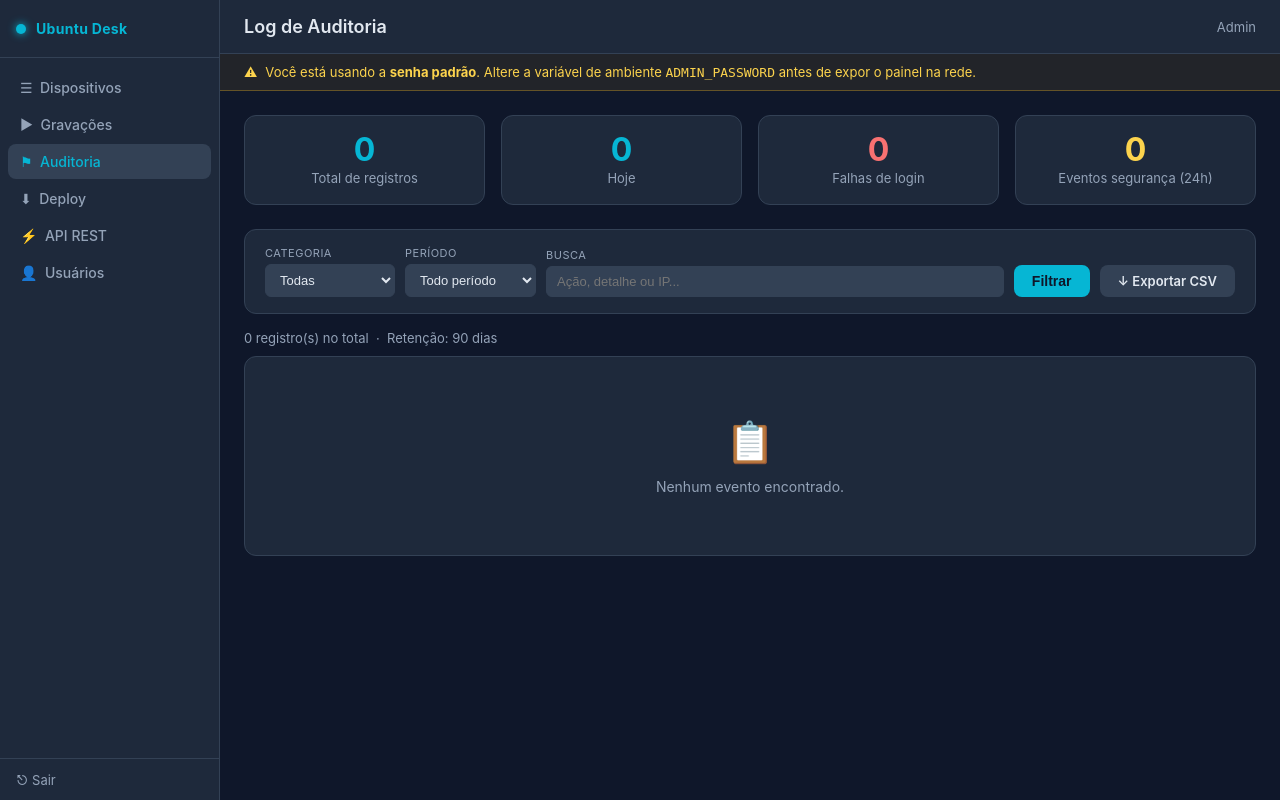
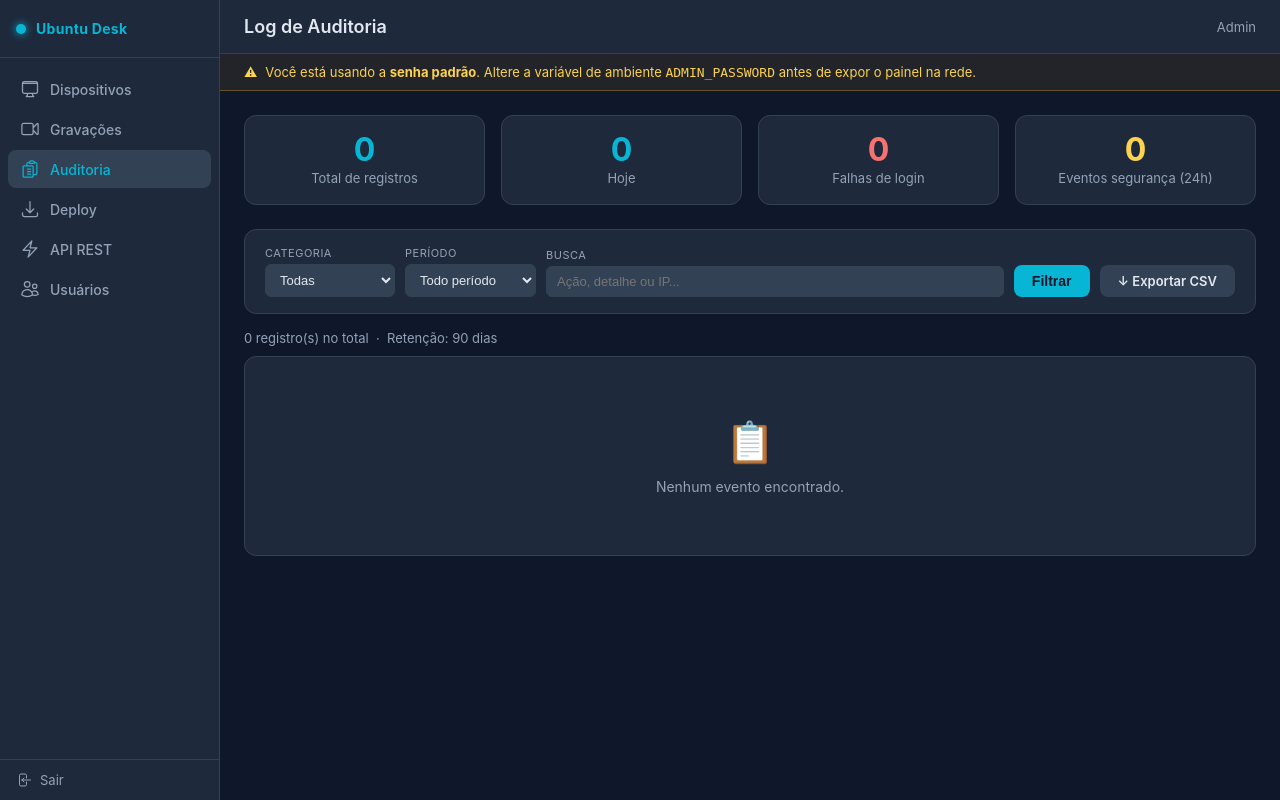
Before and after one commit to felipediasz1/Ubuntu-Desk-, a Flask app: page /audit in a window 1280 px wide. Run offline with Flask 3, Linux system fonts and the light colour scheme; the visitor is signed in with stand-in values (Sample User, id 1); data that the repository does not hold is empty.

Commit message:
fix: replace Unicode sidebar icons with Heroicons SVG inline
Co-Authored-By: Claude Sonnet 4.6 <noreply@anthropic.com>

```diff
--- a/admin/templates/base.html
+++ b/admin/templates/base.html
@@ -273,26 +273,49 @@
     </div>
     <div class="sidebar-nav">
       <a href="{{ url_for('index') }}" class="nav-item {% if request.endpoint == 'index' %}active{% endif %}">
-        ☰ &nbsp;Dispositivos
+        <svg aria-hidden="true" width="20" height="20" viewBox="0 0 24 24" fill="none" stroke="currentColor" stroke-width="1.5">
+          <path stroke-linecap="round" stroke-linejoin="round" d="M9 17.25v1.007a3 3 0 01-.879 2.122L7.5 21h9l-.621-.621A3 3 0 0115 18.257V17.25m6-12V15a2.25 2.25 0 01-2.25 2.25H5.25A2.25 2.25 0 013 15V5.25m18 0A2.25 2.25 0 0018.75 3H5.25A2.25 2.25 0 003 5.25m18 0H3" />
+        </svg>
+        Dispositivos
       </a>
       <a href="{{ url_for('recordings') }}" class="nav-item {% if request.endpoint == 'recordings' %}active{% endif %}">
-        ▶ &nbsp;Gravações
+        <svg aria-hidden="true" width="20" height="20" viewBox="0 0 24 24" fill="none" stroke="currentColor" stroke-width="1.5">
+          <path stroke-linecap="round" d="M15.75 10.5l4.72-4.72a.75.75 0 011.28.53v11.38a.75.75 0 01-1.28.53l-4.72-4.72M4.5 18.75h9a2.25 2.25 0 002.25-2.25v-9a2.25 2.25 0 00-2.25-2.25h-9A2.25 2.25 0 002.25 7.5v9a2.25 2.25 0 002.25 2.25z" />
+        </svg>
+        Gravações
       </a>
       <a href="{{ url_for('audit_log') }}" class="nav-item {% if request.endpoint == 'audit_log' %}active{% endif %}">
-        ⚑ &nbsp;Auditoria
+        <svg aria-hidden="true" width="20" height="20" viewBox="0 0 24 24" fill="none" stroke="currentColor" stroke-width="1.5">
+          <path stroke-linecap="round" stroke-linejoin="round" d="M9 12h3.75M9 15h3.75M9 18h3.75m3 .75H18a2.25 2.25 0 002.25-2.25V6.108c0-1.135-.845-2.098-1.976-2.192a48.424 48.424 0 00-1.123-.08m-5.801 0c-.065.21-.1.433-.1.664 0 .414.336.75.75.75h4.5a.75.75 0 00.75-.75 2.25 2.25 0 00-.1-.664m-5.8 0A2.251 2.251 0 0113.5 2.25H15c1.012 0 1.867.668 2.15 1.586m-5.8 0c-.376.023-.75.05-1.124.08C9.095 4.01 8.25 4.973 8.25 6.108V8.25m0 0H4.875c-.621 0-1.125.504-1.125 1.125v11.25c0 .621.504 1.125 1.125 1.125h9.75c.621 0 1.125-.504 1.125-1.125V9.375c0-.621-.504-1.125-1.125-1.125H8.25z" />
+        </svg>
+        Auditoria
       </a>
       <a href="{{ url_for('deploy') }}" class="nav-item {% if request.endpoint == 'deploy' %}active{% endif %}">
-        ⬇ &nbsp;Deploy
+        <svg aria-hidden="true" width="20" height="20" viewBox="0 0 24 24" fill="none" stroke="currentColor" stroke-width="1.5">
+          <path stroke-linecap="round" stroke-linejoin="round" d="M3 16.5v2.25A2.25 2.25 0 005.25 21h13.5A2.25 2.25 0 0021 18.75V16.5M16.5 12L12 16.5m0 0L7.5 12m4.5 4.5V3" />
+        </svg>
+        Deploy
       </a>
       <a href="{{ url_for('apidocs') }}" class="nav-item {% if request.endpoint == 'apidocs' %}active{% endif %}">
-        ⚡ &nbsp;API REST
+        <svg aria-hidden="true" width="20" height="20" viewBox="0 0 24 24" fill="none" stroke="currentColor" stroke-width="1.5">
+          <path stroke-linecap="round" stroke-linejoin="round" d="M3.75 13.5l10.5-11.25L12 10.5h8.25L9.75 21.75 12 13.5H3.75z" />
+        </svg>
+        API REST
       </a>
       <a href="{{ url_for('users_list') }}" class="nav-item {% if request.endpoint and (request.endpoint == 'users_list' or request.endpoint.startswith('users_')) %}active{% endif %}">
-        👤 &nbsp;Usuários
+        <svg aria-hidden="true" width="20" height="20" viewBox="0 0 24 24" fill="none" stroke="currentColor" stroke-width="1.5">
+          <path stroke-linecap="round" stroke-linejoin="round" d="M15 19.128a9.38 9.38 0 002.625.372 9.337 9.337 0 004.121-.952 4.125 4.125 0 00-7.533-2.493M15 19.128v-.003c0-1.113-.285-2.16-.786-3.07M15 19.128v.106A12.318 12.318 0 018.624 21c-2.331 0-4.512-.645-6.374-1.766l-.001-.109a6.375 6.375 0 0111.964-3.07M12 6.375a3.375 3.375 0 11-6.75 0 3.375 3.375 0 016.75 0zm8.25 2.25a2.625 2.625 0 11-5.25 0 2.625 2.625 0 015.25 0z" />
+        </svg>
+        Usuários
       </a>
     </div>
     <div class="sidebar-footer">
-      <a href="{{ url_for('logout') }}">⎋ Sair</a>
+      <a href="{{ url_for('logout') }}" style="display:flex;align-items:center;gap:8px;">
+        <svg aria-hidden="true" width="16" height="16" viewBox="0 0 24 24" fill="none" stroke="currentColor" stroke-width="1.5">
+          <path stroke-linecap="round" stroke-linejoin="round" d="M15.75 9V5.25A2.25 2.25 0 0013.5 3h-6a2.25 2.25 0 00-2.25 2.25v13.5A2.25 2.25 0 007.5 21h6a2.25 2.25 0 002.25-2.25V15M12 9l-3 3m0 0l3 3m-3-3h12.75" />
+        </svg>
+        Sair
+      </a>
     </div>
   </nav>
 
```
